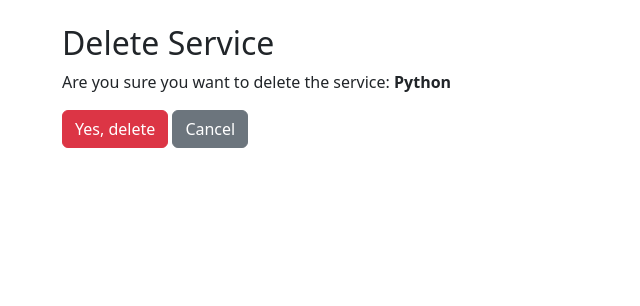
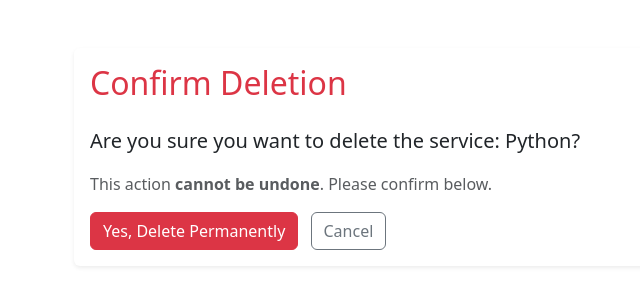
Before and after one commit to agodahdev/Skillbridge, a Django app: template skillbridge/services/templates/services/delete_service.html in a window 1280 px wide. Shown: the part 56-362 px from the top of the page, without its empty margins (20-660 px from the left). Run offline with Django 5.2, Linux system fonts and the light colour scheme; the template is opened without the code that fills it: values that come from a table or form of the project are taken from there, others are empty; data comes from the database, SQL or seed files in the repository.

Commit message:
improve delete service page style and closed user story 5

```diff
--- a/skillbridge/services/templates/services/delete_service.html
+++ b/skillbridge/services/templates/services/delete_service.html
@@ -1,12 +1,30 @@
 {% extends 'base.html' %}
 {% block content %}
-<h2>Delete Service</h2>
 
-<p>Are you sure you want to delete the service: <strong>{{ service.title }}</strong></p>
+<div class="container mt-5 mb-4">
+    <div class="card shadow-sm border-0">
+        <div class="card-body">
+            <h2 class="card-title text-danger mb-4">Confirm Deletion</h2>
 
-<form method="post">
-    {% csrf_token %}
-    <button type="submit" class="btn btn-danger">Yes, delete</button>
-    <a href="{% url 'dashboard' %}" class="btn btn-secondary">Cancel</a>
-</form>
+            <p class="lead">
+                Are you sure you want to delete the service:
+                <strong class="text-dark">{{ service.title }}</strong>?
+            </p>
+
+            <p class="text-muted">
+                This action <strong>cannot be undone</strong>. Please confirm below.
+            </p>
+
+            <form method="post">
+            {% csrf_token %}
+            <button type="submit" class="btn btn-danger me-2">
+            Yes, Delete Permanently
+            </button>
+            <a href="{% url 'dashboard' %}" class="btn btn-outline-secondary">
+            Cancel
+            </a>
+            </form>
+        </div>
+    </div>
+</div>
 {% endblock %}
```
